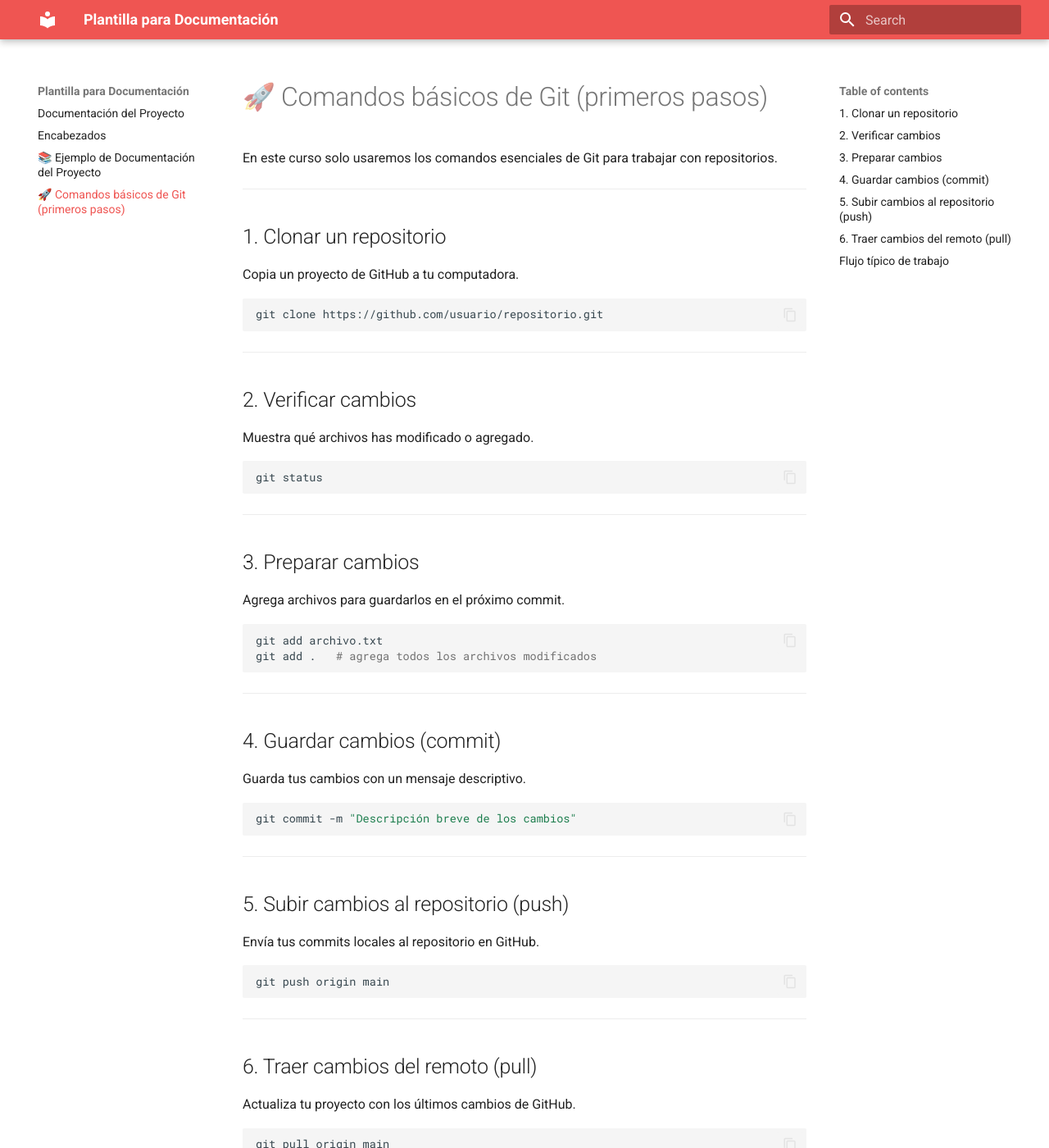
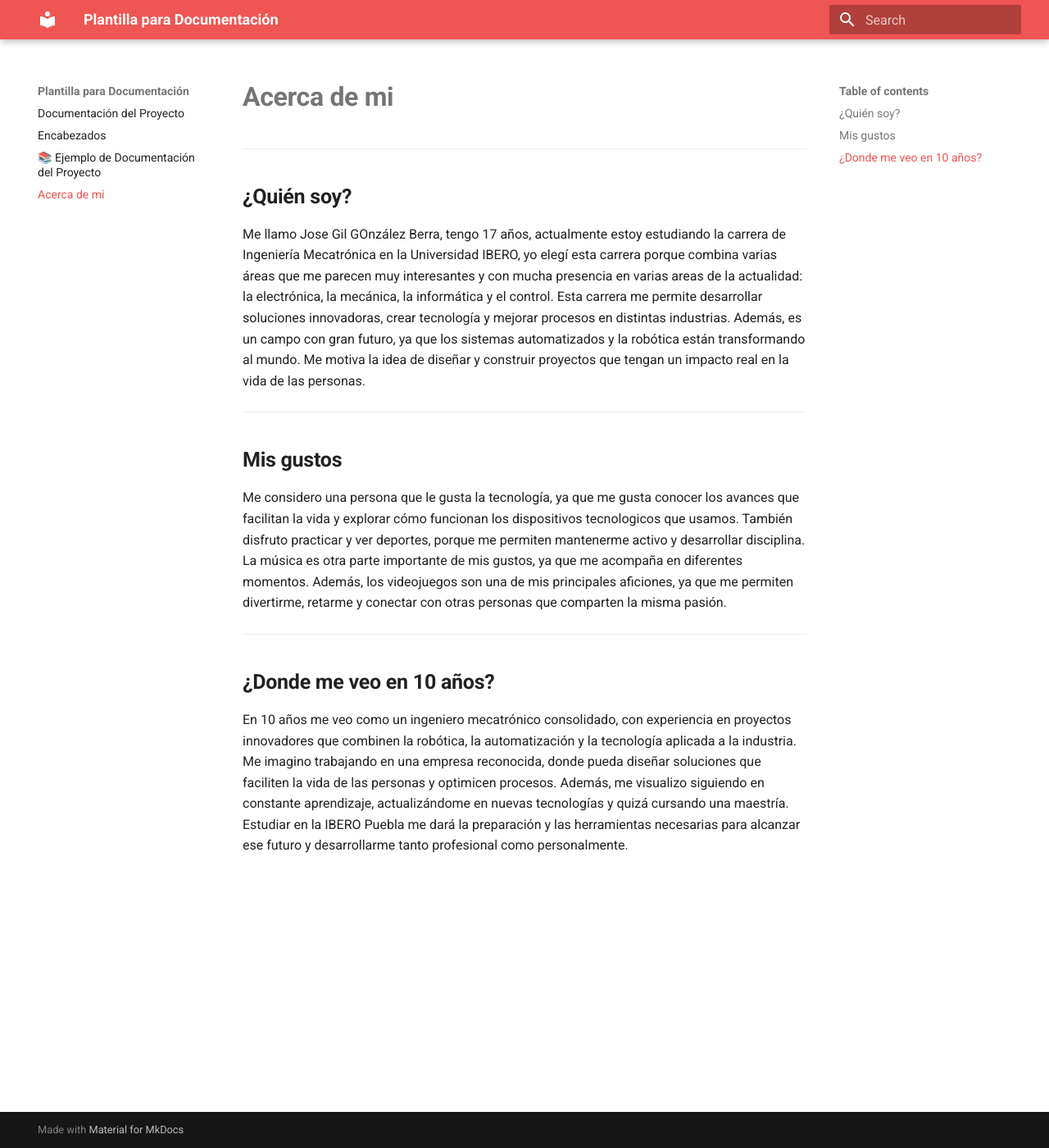
Before and after one commit to JoseGilGonzalezBerra/Proyecto_de_Ingenieria, an MkDocs documentation site: the page built from docs/gitcmds.md, in a window 1280 px wide and 1400 px high. Shown: the whole window at 82% size. Built offline with MkDocs 1.6.1 and Material for MkDocs 9.7.7, drawn with Linux system fonts in a browser that asks for light colours; some of the changed text lies outside the part shown.

Commit message:
Update gitcmds.md

````diff
--- a/docs/gitcmds.md
+++ b/docs/gitcmds.md
@@ -1,97 +1,19 @@
-# 🚀 Comandos básicos de Git (primeros pasos)
-
-En este curso solo usaremos los comandos esenciales de Git para trabajar con repositorios.
+# **Acerca de mi**
 
 ---
 
-## 1. Clonar un repositorio
+## **¿Quién soy?**
 
-Copia un proyecto de GitHub a tu computadora.
-
-```bash
-git clone https://github.com/usuario/repositorio.git
-```
+Me llamo Jose Gil GOnzález Berra, tengo 17 años, actualmente estoy estudiando la carrera de Ingeniería Mecatrónica en la Universidad IBERO, yo elegí esta carrera porque combina varias áreas que me parecen muy interesantes y con mucha presencia en varias areas de la actualidad: la electrónica, la mecánica, la informática y el control. Esta carrera me permite desarrollar soluciones innovadoras, crear tecnología y mejorar procesos en distintas industrias. Además, es un campo con gran futuro, ya que los sistemas automatizados y la robótica están transformando al mundo. Me motiva la idea de diseñar y construir proyectos que tengan un impacto real en la vida de las personas.
 
 ---
 
-## 2. Verificar cambios
+## **Mis gustos**
 
-Muestra qué archivos has modificado o agregado.
-
-```bash
-git status
-```
+Me considero una persona que le gusta la tecnología, ya que me gusta conocer los avances que facilitan la vida y explorar cómo funcionan los dispositivos tecnologicos que usamos. También disfruto practicar y ver deportes, porque me permiten mantenerme activo y desarrollar disciplina. La música es otra parte importante de mis gustos, ya que me acompaña en diferentes momentos. Además, los videojuegos son una de mis principales aficiones, ya que me permiten divertirme, retarme y conectar con otras personas que comparten la misma pasión.
 
 ---
 
-## 3. Preparar cambios
+## **¿Donde me veo en 10 años?**
 
-Agrega archivos para guardarlos en el próximo commit.
-
-```bash
-git add archivo.txt
-git add .   # agrega todos los archivos modificados
-```
-
----
-
-## 4. Guardar cambios (commit)
-
-Guarda tus cambios con un mensaje descriptivo.
-
-```bash
-git commit -m "Descripción breve de los cambios"
-```
-
----
-
-## 5. Subir cambios al repositorio (push)
-
-Envía tus commits locales al repositorio en GitHub.
-
-```bash
-git push origin main
-```
-
----
-
-## 6. Traer cambios del remoto (pull)
-
-Actualiza tu proyecto con los últimos cambios de GitHub.
-
-```bash
-git pull origin main
-```
-
----
-## Flujo típico de trabajo
-
-![Diagrama de flujo de Git](recursos/imgs/git_diagram.png)
-
-1. **Traer cambios del remoto**
-   ```bash
-   git pull origin main
-   ```
-
-2. **Editar** tus archivos de proyecto.
-
-3. **Preparar los cambios**
-   ```bash
-   git add .
-   ```
-
-4. **Guardar los cambios**
-   ```bash
-   git commit -m "Mensaje descriptivo"
-   ```
-
-5. **Enviar los cambios al remoto**
-   ```bash
-   git push origin main
-   ```
-
----
-
-!!! tip "Consejo"
-    Piensa en este ciclo como un **loop infinito**:
-    cada vez que quieras contribuir → primero `pull`, después `add` + `commit`, y finalmente `push`.
+En 10 años me veo como un ingeniero mecatrónico consolidado, con experiencia en proyectos innovadores que combinen la robótica, la automatización y la tecnología aplicada a la industria. Me imagino trabajando en una empresa reconocida, donde pueda diseñar soluciones que faciliten la vida de las personas y optimicen procesos. Además, me visualizo siguiendo en constante aprendizaje, actualizándome en nuevas tecnologías y quizá cursando una maestría. Estudiar en la IBERO Puebla me dará la preparación y las herramientas necesarias para alcanzar ese futuro y desarrollarme tanto profesional como personalmente.
````
